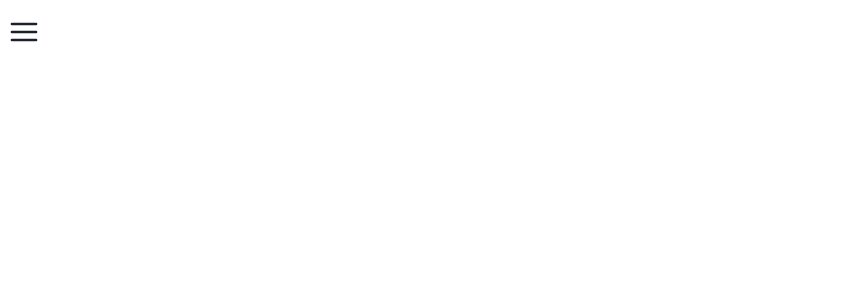
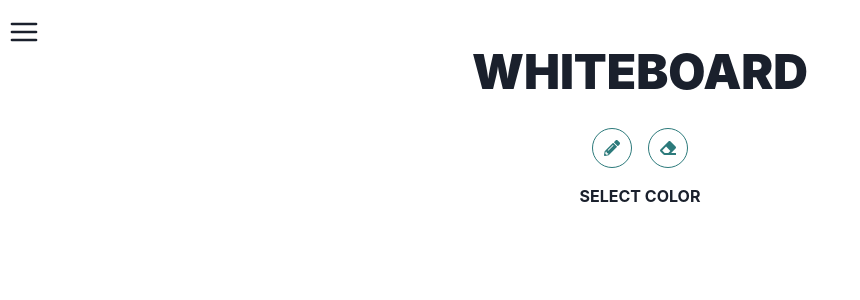
Before and after one commit to muuuy/japanese-dictionary, a React (Vite) app in the folder client/: page /whiteboard in a window 1280 px wide. Before the commit this address had no page. Shown: the top 300 px of the page, without its empty margins (0-860 px from the left). Built offline with nearby package versions, Linux system fonts and the light colour scheme.

Commit message:
started working on colorpicker for whiteboard

```diff
--- a/client/package.json
+++ b/client/package.json
@@ -21,6 +21,7 @@
     "lucide-react": "^0.397.0",
     "react": "^18.3.1",
     "react-dom": "^18.3.1",
+    "react-icons": "^5.2.1",
     "react-router-dom": "^6.24.0",
     "tailwind-merge": "^2.3.0",
     "tailwindcss-animate": "^1.0.7"
--- a/client/src/App.tsx
+++ b/client/src/App.tsx
@@ -5,6 +5,7 @@ import Navbar from "./components/Navbar";
 
 import Home from "./pages/Home";
 import WhiteboardForm from "./pages/WhiteboardForm";
+import Whiteboard from "./pages/Whiteboard";
 
 function App() {
   return (
@@ -15,6 +16,7 @@ function App() {
           <Routes>
             <Route path="/" element={<Home />} />
             <Route path="/create-whiteboard/" element={<WhiteboardForm />} />
+            <Route path="/whiteboard/" element={<Whiteboard />} />
           </Routes>
         </div>
       </div>{" "}
--- /dev/null
+++ b/client/src/components/ColorPicker.tsx
@@ -0,0 +1,9 @@
+const ColorPicker = () => {
+  return (
+    <div>
+      <div></div>
+    </div>
+  );
+};
+
+export default ColorPicker;
--- a/client/src/components/Whiteboard.tsx
+++ /dev/null
@@ -1,9 +0,0 @@
-const Whiteboard = () => {
-  return (
-    <>
-      <div></div>
-    </>
-  );
-};
-
-export default Whiteboard;
--- a/client/src/components/WhiteboardFormComponents/CreateRoomForm.tsx
+++ b/client/src/components/WhiteboardFormComponents/CreateRoomForm.tsx
@@ -41,6 +41,7 @@ const CreateRoomForm = () => {
           autoComplete="true"
           mb={4}
           onChange={handleChange}
+          focusBorderColor="black"
         />
         <FormErrorMessage></FormErrorMessage>
       </FormControl>
@@ -52,6 +53,7 @@ const CreateRoomForm = () => {
             placeholder="Generate room code"
             type="text"
             onChange={handleChange}
+            focusBorderColor="black"
           />
           <ButtonGroup spacing={0}>
             <Button colorScheme="teal" rounded="none">
--- a/client/src/components/WhiteboardFormComponents/JoinRoomForm.tsx
+++ b/client/src/components/WhiteboardFormComponents/JoinRoomForm.tsx
@@ -37,6 +37,7 @@ const JoinRoomForm = () => {
           mb={4}
           autoComplete="true"
           onChange={handleChange}
+          focusBorderColor="black"
         />
       </FormControl>
       <FormControl maxW="60%" isRequired>
@@ -46,6 +47,7 @@ const JoinRoomForm = () => {
           placeholder="Enter room code"
           type="text"
           onChange={handleChange}
+          focusBorderColor="black"
         />
         <Button minW="100%" colorScheme="teal" mt={8}>
           <span className="font-black">GENERATE ROOM</span>
--- /dev/null
+++ b/client/src/pages/Whiteboard.tsx
@@ -0,0 +1,35 @@
+import { useState } from "react";
+
+import { FaPencilAlt, FaEraser } from "react-icons/fa";
+import { IconButton } from "@chakra-ui/react";
+
+const Whiteboard = () => {
+  const [colorValue, setColorValue] = useState();
+
+  return (
+    <div className="flex flex-col items-center justify-center mt-12">
+      <h1 className="text-5xl font-black">WHITEBOARD</h1>
+      <div className="flex gap-4 mt-8">
+        <IconButton
+          aria-label="Pencil"
+          variant="outline"
+          colorScheme="teal"
+          isRound={true}
+          icon={<FaPencilAlt />}
+        ></IconButton>
+        <IconButton
+          aria-label="Eraser"
+          variant="outline"
+          colorScheme="teal"
+          isRound={true}
+          icon={<FaEraser />}
+        ></IconButton>
+      </div>
+      <div className="flex flex-col mt-4 font-bold gap-2">
+        <p>SELECT COLOR</p>
+      </div>
+    </div>
+  );
+};
+
+export default Whiteboard;
```
Also changed, not shown: 1 other file (tests, documents, lock files or other folders).
